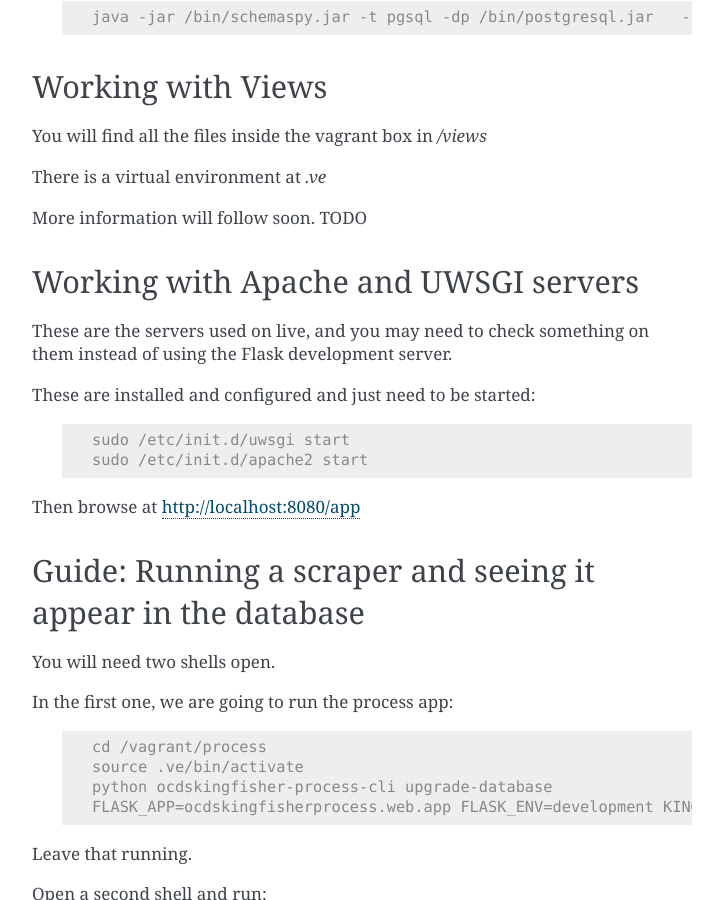
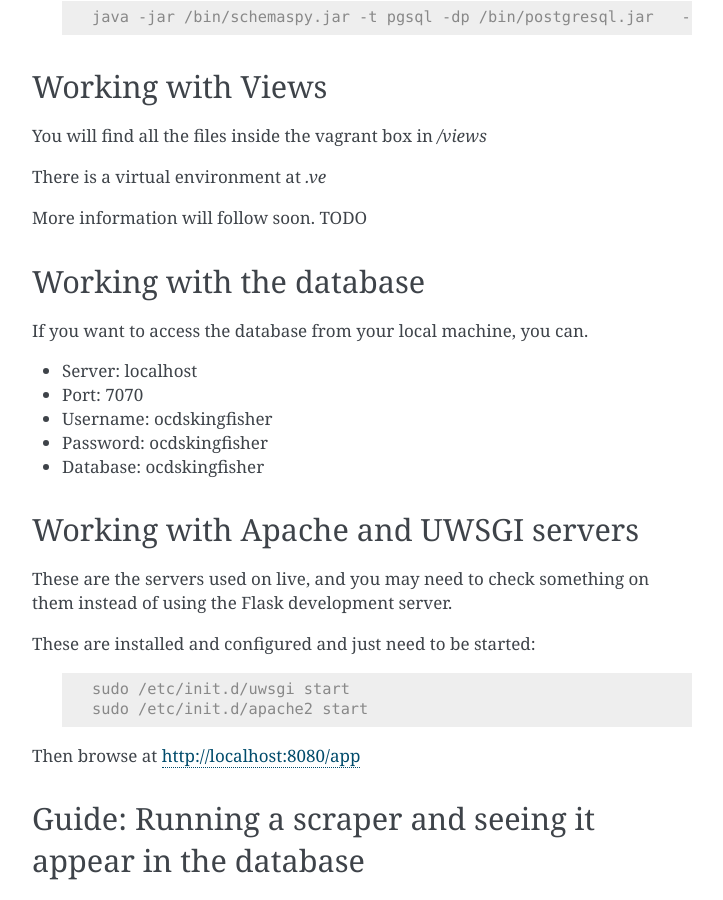
Before and after one commit to open-contracting-archive/kingfisher-vagrant, a Sphinx documentation site: the page built from docs/vagrant.rst, in a window 1280 px wide and 900 px high, scrolled down 2194 px. Shown: the whole window, without its empty margins (388-1111 px from the left). Built offline with Sphinx 7.4.7, drawn with Linux system fonts in a browser that asks for light colours; some of the changed text lies outside the part shown.

Commit message:
vagrant: Changes requested after docs work
https://github.com/open-contracting/kingfisher/issues/338
https://github.com/open-contracting/kingfisher/issues/339
https://github.com/open-contracting/kingfisher/issues/340

```diff
--- a/docs/vagrant.rst
+++ b/docs/vagrant.rst
@@ -114,6 +114,17 @@ There is a virtual environment at `.ve`
 
 More information will follow soon. TODO
 
+Working with the database
+=========================
+
+If you want to access the database from your local machine, you can.
+
+* Server: localhost
+* Port: 7070
+* Username: ocdskingfisher
+* Password: ocdskingfisher
+* Database: ocdskingfisher
+
 Working with Apache and UWSGI servers
 =====================================
 
```
Also changed, not shown: 2 other files.
